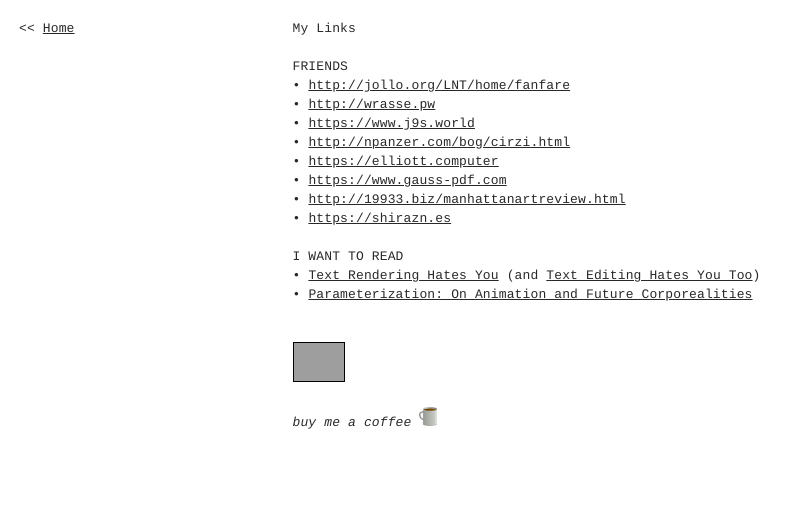
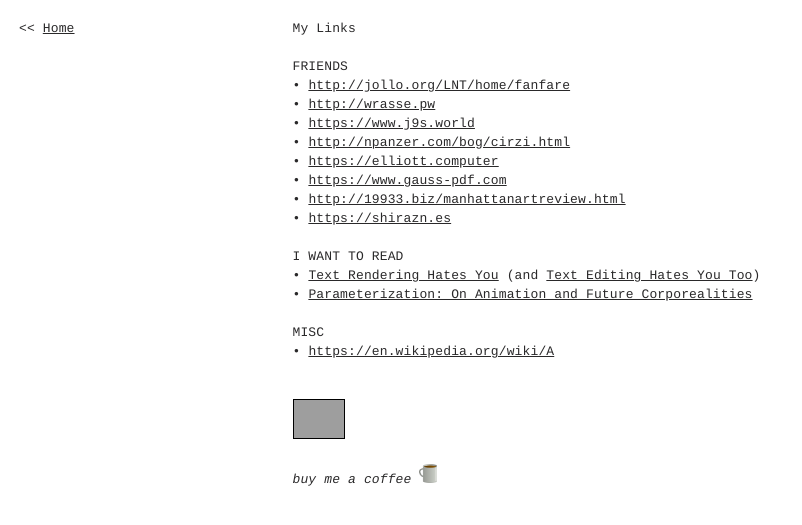
Before and after one commit to beccasinventory/live, a Jekyll site: the page built from pages/_posts/2021-05-08-my-links.md, in a window 1280 px wide. Shown: the top 525 px of the page, without its empty margins (0-802 px from the left). Built offline with Jekyll 4.4.1, drawn with Linux system fonts in a browser that asks for light colours; a script that is not in the unit is left out; grey boxes are pictures that could not be loaded.

Commit message:
Update Pages “2021-05-08-my-links”

```diff
--- a/pages/_posts/2021-05-08-my-links.md
+++ b/pages/_posts/2021-05-08-my-links.md
@@ -18,6 +18,9 @@ I WANT TO READ\
 • [Text Rendering Hates You](https://gankra.github.io/blah/text-hates-you) (and [Text Editing Hates You Too](https://lord.io/text-editing-hates-you-too)[](https://lord.io/text-editing-hates-you-too))\
 • [Parameterization: On Animation and Future Corporealities](https://journal.animationstudies.org/elizaveta-shneyderman-parameterization-on-animation-and-future-corporealities/)
 
+MISC\
+• <https://en.wikipedia.org/wiki/A>
+
 <a href="https://gossipsweb.net"><br><img src="https://gossipsweb.net/images/twwmwh-lime.jpg" alt="This website was made with hands." style="width: auto; height: 38px; border: 1px solid #000; display: inline-block;"/></a>
 
 *buy me a coffee* <img src="/assets/uploads/unnamed.png" style="height: 19px; width: auto; display: inline-block;">
```
